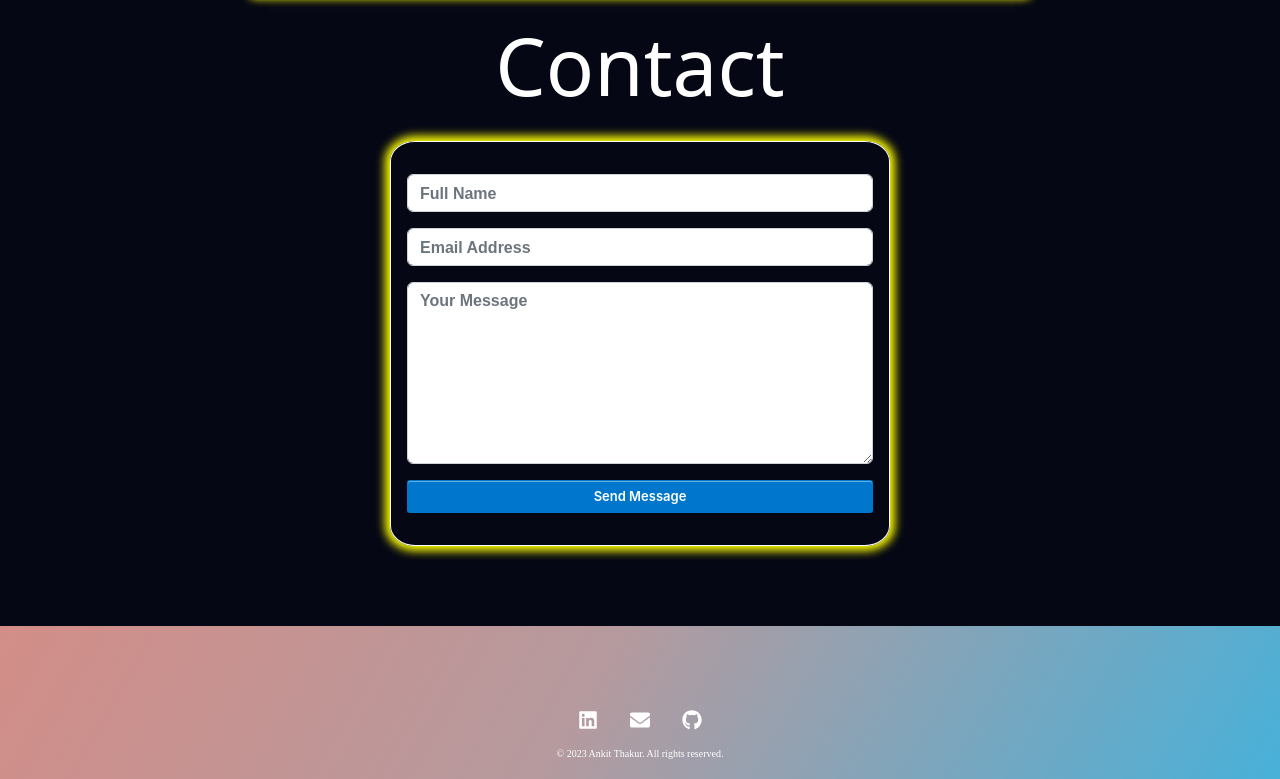
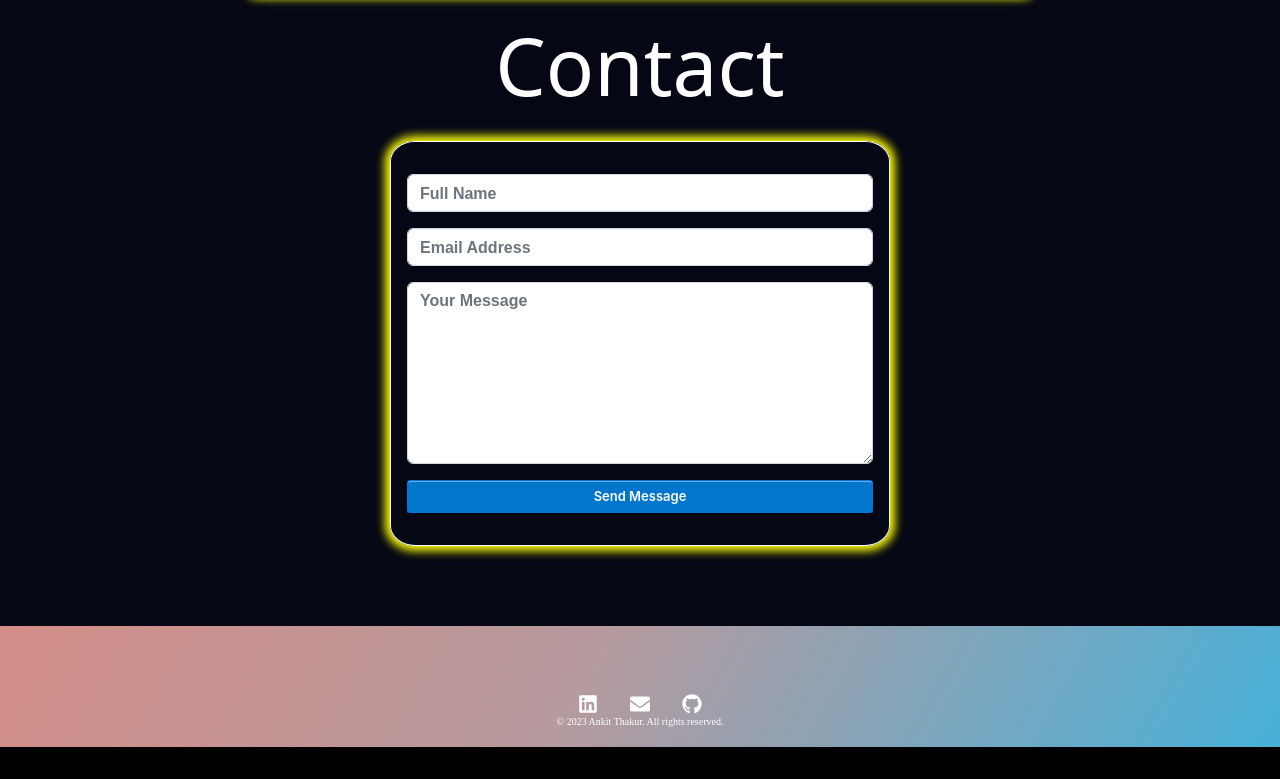
Before and after one commit to Ankitthakur2/Web-Portfolio, a React (Create React App) app: page / in a window 1280 px wide. Shown: the part 3493-4272 px from the top of the page. After the commit the page ends 4240 px from the top, so only its background shows below. Built offline with nearby package versions, Linux system fonts and the light colour scheme; the HTML template or start-up script is replaced by a standard one; a web font is replaced by a local one.

Commit message:
Update footer.css

```diff
--- a/src/components/footer.css
+++ b/src/components/footer.css
@@ -35,7 +35,7 @@
 }
 
 .icon-container a{
-  margin:1rem;
+  margin:0rem 1rem;
 }
 
 
```
